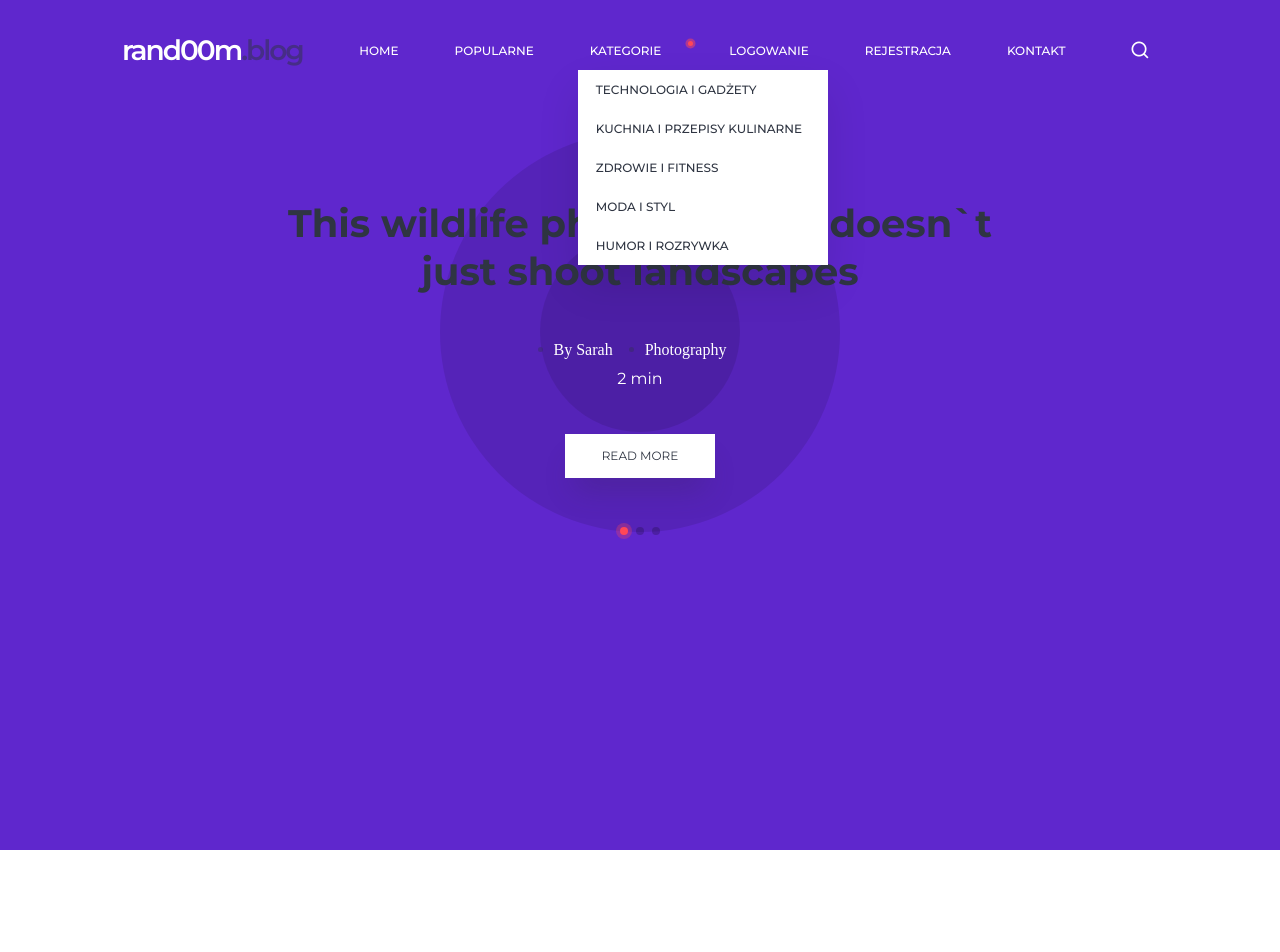
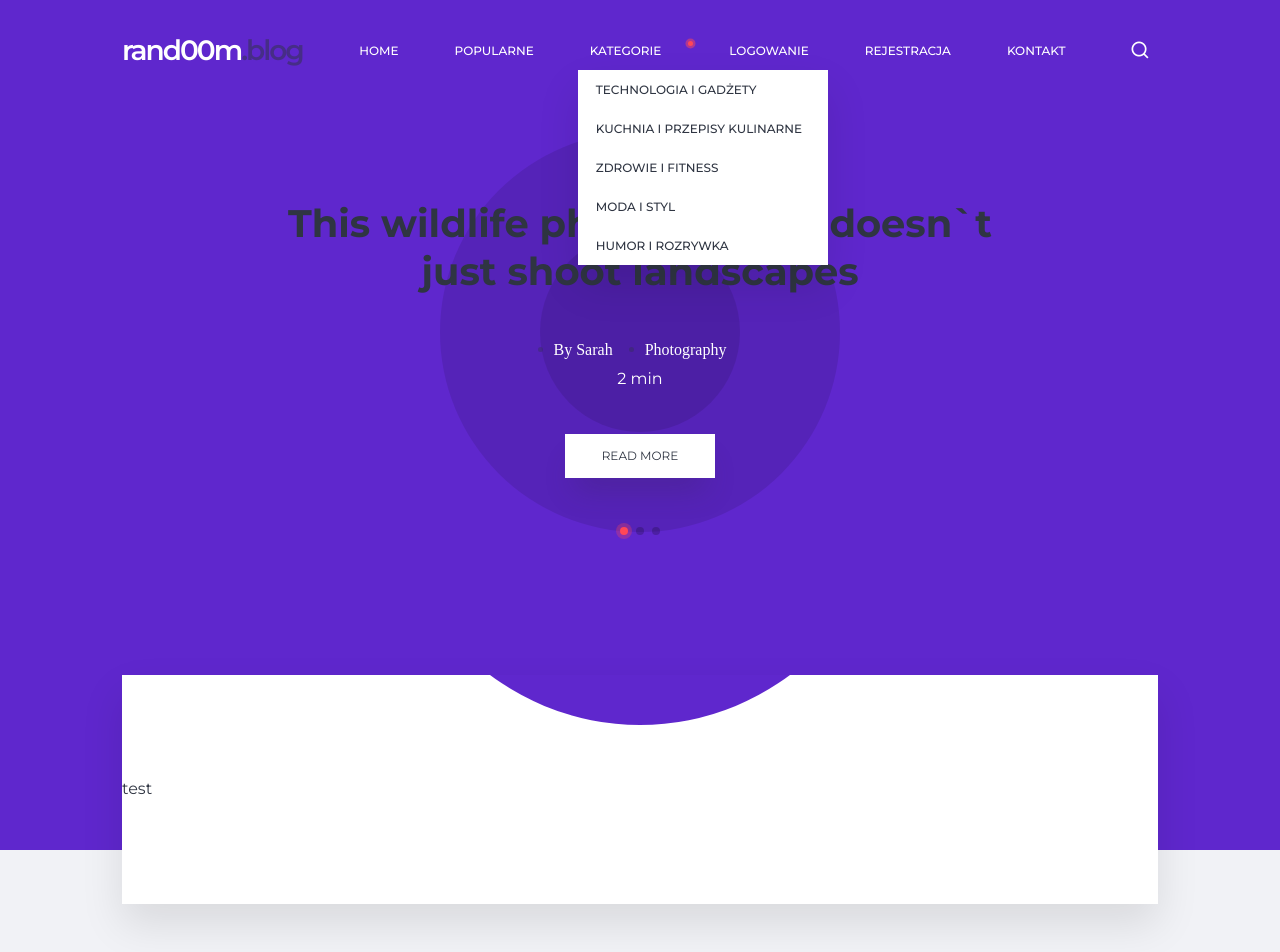
Before and after one commit to Bartek-Wieckowski/react-randoom-blog, a React (Vite) app: page / in a window 1280 px wide. Shown: the top 952 px of the page. Before the commit the page ends 850 px from the top, so only its background shows below. Built offline with nearby package versions, Linux system fonts and the light colour scheme.

Commit message:
used for test MainWrapper component

```diff
--- a/src/pages/Home/Home.jsx
+++ b/src/pages/Home/Home.jsx
@@ -1,3 +1,4 @@
+import MainWrapper from "../../components/MainWrapper/MainWrapper";
 import Slider from "../../components/Slider/Slider";
 import "./home.scss";
 
@@ -5,6 +6,9 @@ export default function Home() {
   return (
     <section className="home">
         <Slider />
+        <MainWrapper>
+          test
+        </MainWrapper>
     </section>
   );
 }
```
